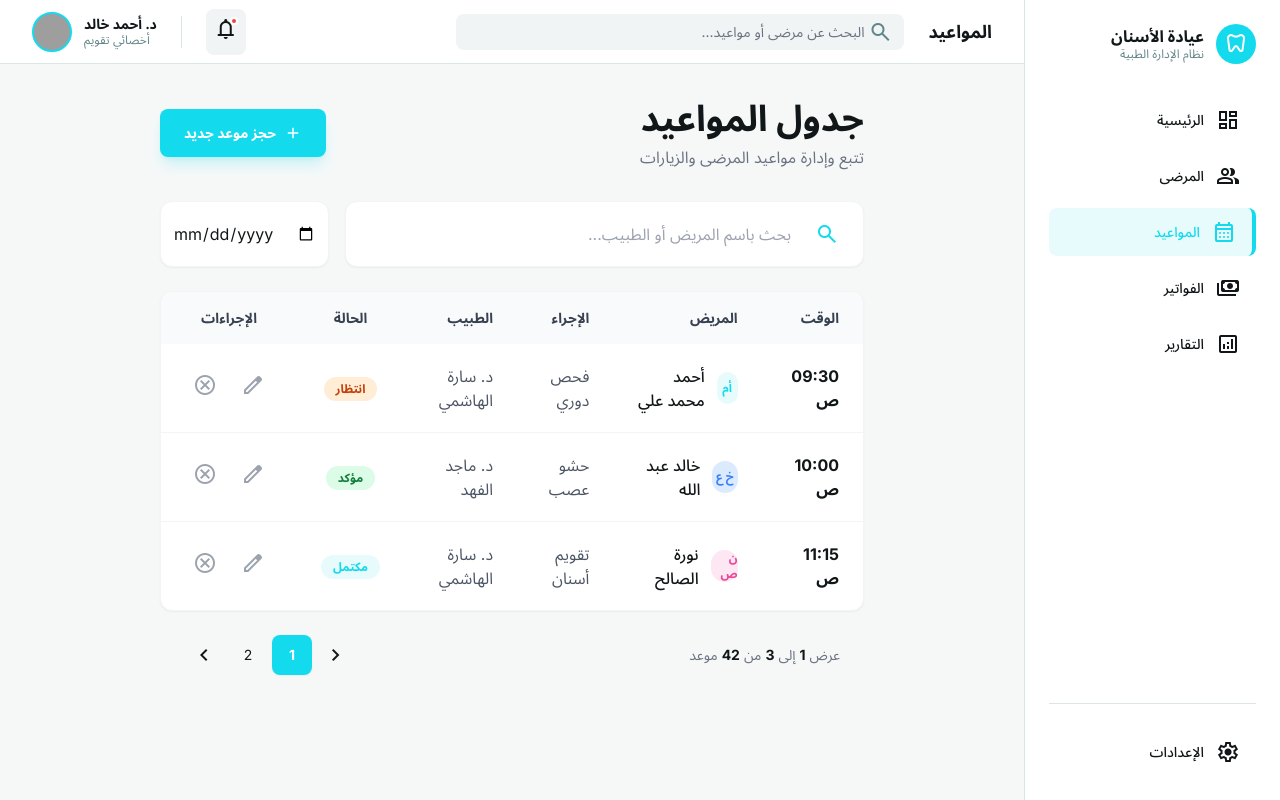
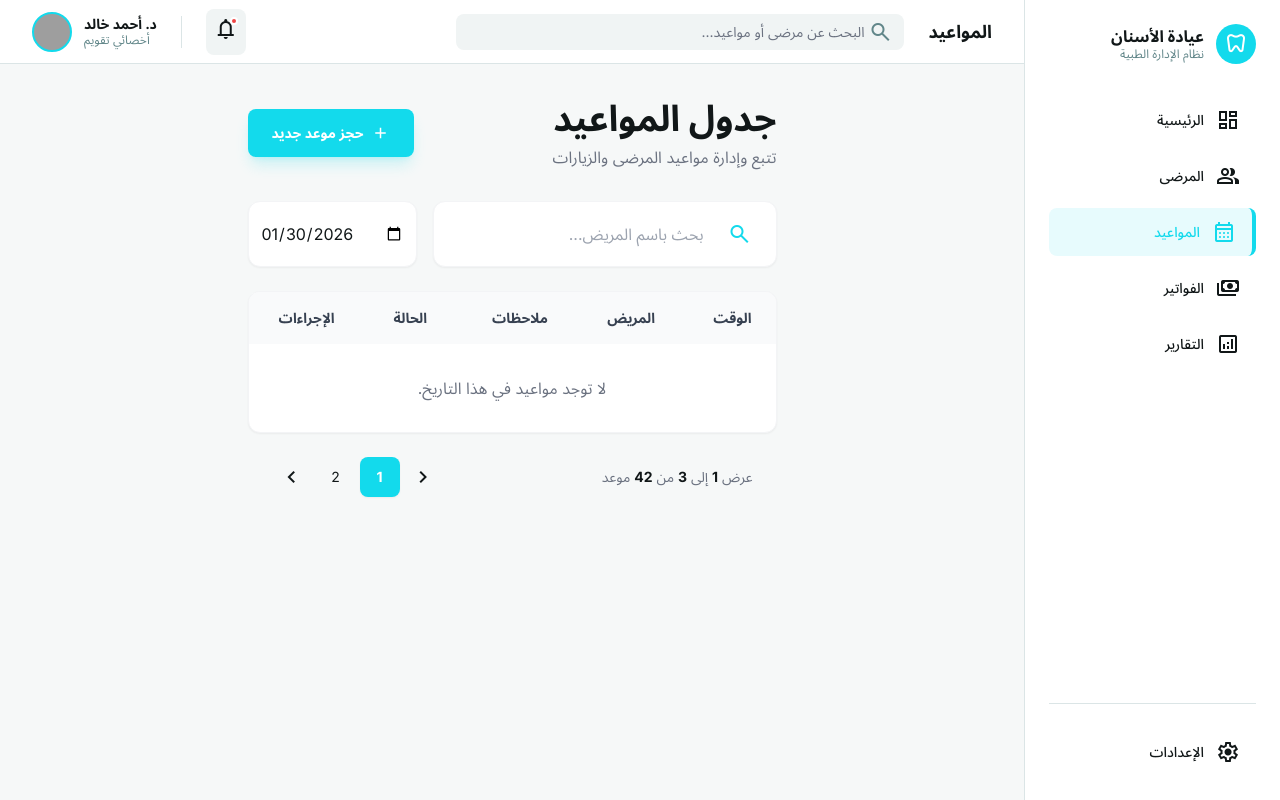
Before and after one commit to Ma7moud-Mansour/Dent-Clinic, a Django app: page /appointments/ in a window 1280 px wide. Run offline with Django 5.2, Linux system fonts and the light colour scheme; data comes from the database, SQL or seed files in the repository; both versions use the stored data as it was after the commit; some libraries are stand-ins or nearby versions; grey boxes are pictures that could not be loaded.

Commit message:
Backend for (Add/List Appointments)

```diff
--- a/myproject/clinic/models.py
+++ b/myproject/clinic/models.py
@@ -35,7 +35,7 @@ class Patient(models.Model):
 class Appointment(models.Model):
     STATUS_CHOICES = (
         ('scheduled', 'Scheduled'),
-        ('done', 'Done'),
+        ('completed', 'Completed'),
         ('cancelled', 'Cancelled'),
     )
 
@@ -51,6 +51,7 @@ class Appointment(models.Model):
         choices=STATUS_CHOICES,
         default='scheduled'
     )
+    notes = models.TextField(blank=True, null=True)
     created_by = models.ForeignKey(
         User,
         on_delete=models.SET_NULL,
--- a/myproject/clinic/urls.py
+++ b/myproject/clinic/urls.py
@@ -9,10 +9,12 @@ urlpatterns = [
     path('patients/<int:id>/edit/', views.edit_patient, name='edit_patient'),
     path('patients/<int:id>/delete/', views.delete_patient, name='delete_patient'),
     path('patients/<int:patient_id>/xray/add/', views.add_xray, name='add_xray'),
+    path('patients/<int:patient_id>/notes/update/', views.update_medical_notes, name='update_medical_notes'),
     path('patients/<int:id>/', views.patient_profile, name='patient_profile'),
     path('visits/', views.visits, name='visits'),
     path('appointments/', views.appointments_list, name='appointments_list'),
     path('appointments/add/', views.add_appointment, name='add_appointment'),
+    path('appointments/<int:id>/status/<str:status>/', views.update_appointment_status, name='update_appointment_status'),
     path('invoices/', views.invoices_list, name='invoices_list'),
     path('invoices/add/', views.add_invoice, name='add_invoice'),
     path('invoices/<int:id>/', views.invoice_detail, name='invoice_detail'),
--- a/myproject/clinic/views.py
+++ b/myproject/clinic/views.py
@@ -118,6 +118,15 @@ def add_xray(request, patient_id):
 
     return redirect('patient_profile', id=patient_id)
 
+def update_medical_notes(request, patient_id):
+    patient = get_object_or_404(Patient, id=patient_id)
+    if request.method == 'POST':
+        notes = request.POST.get('notes')
+        patient.notes = notes
+        patient.save()
+        messages.success(request, 'Medical notes updated successfully.')
+    return redirect('patient_profile', id=patient_id)
+
 def patient_profile(request, id):
     patient = get_object_or_404(Patient, id=id)
     # Get last visit and appointments if models are related correctly
@@ -135,11 +144,85 @@ def patient_profile(request, id):
 def visits(request):
     return render(request, 'clinic/visits.html')
 
+from datetime import date, datetime
+from .models import Patient, Appointment
+
 def appointments_list(request):
-    return render(request, 'clinic/appointments_list.html')
+    selected_date_str = request.GET.get('date')
+    search_query = request.GET.get('q', '')
+
+    if selected_date_str:
+        selected_date = datetime.strptime(selected_date_str, '%Y-%m-%d').date()
+    else:
+        selected_date = date.today()
+
+    appointments = Appointment.objects.filter(date=selected_date).order_by('time')
+
+    if search_query:
+        appointments = appointments.filter(patient__full_name__icontains=search_query)
+
+    return render(request, 'clinic/appointments_list.html', {
+        'appointments': appointments,
+        'selected_date': selected_date,
+        'today': date.today(),
+        'search_query': search_query
+    })
 
 def add_appointment(request):
-    return render(request, 'clinic/add_appointment.html')
+    patients = Patient.objects.all()
+
+    if request.method == 'POST':
+        patient_name_input = request.POST.get('patient_name')
+        date_str = request.POST.get('date')
+        time_str = request.POST.get('time')
+        notes = request.POST.get('notes')
+
+        # Validations
+        if not patient_name_input or not date_str or not time_str:
+            messages.error(request, 'Please fill in all required fields.')
+            return render(request, 'clinic/add_appointment.html', {'patients': patients})
+
+        # Parse patient (Assuming input format "Name - #ID" or just "Name")
+        patient = None
+        if " - #" in patient_name_input:
+            try:
+                p_id = patient_name_input.split(" - #")[-1]
+                patient = Patient.objects.get(id=p_id)
+            except:
+                pass
+
+        if not patient:
+            # Fallback search by exact name
+            patient = Patient.objects.filter(full_name__iexact=patient_name_input).first()
+
+        if not patient:
+            messages.error(request, 'Patient not found. Please select a valid patient.')
+            return render(request, 'clinic/add_appointment.html', {'patients': patients})
+
+        try:
+            Appointment.objects.create(
+                patient=patient,
+                date=date_str,
+                time=time_str,
+                notes=notes,
+                status='scheduled'
+            )
+            messages.success(request, 'Appointment scheduled successfully.')
+            return redirect('appointments_list')
+        except Exception as e:
+            messages.error(request, f'Error scheduling appointment: {e}')
+
+    return render(request, 'clinic/add_appointment.html', {
+        'patients': patients
+    })
+
+def update_appointment_status(request, id, status):
+    appointment = get_object_or_404(Appointment, id=id)
+    if status in ['scheduled', 'completed', 'cancelled']:
+        appointment.status = status
+        appointment.save()
+        messages.success(request, f'Appointment marked as {status}.')
+    return redirect('appointments_list')
 
 def invoices_list(request):
     return render(request, 'clinic/invoices_list.html')
--- a/myproject/templates/clinic/appointments_list.html
+++ b/myproject/templates/clinic/appointments_list.html
@@ -20,21 +20,22 @@
     </div>
 
     <!-- Filters and Search -->
-    <div class="flex flex-col md:flex-row gap-4 mb-6">
+    <form method="GET" action="{% url 'appointments_list' %}" class="flex flex-col md:flex-row gap-4 mb-6">
         <div
             class="flex-1 bg-white dark:bg-[#1a2e30] p-2 rounded-xl shadow-sm border border-gray-100 dark:border-gray-800">
             <label class="flex items-center w-full h-12 px-4 gap-3">
                 <span class="material-symbols-outlined text-primary" style="font-size: 24px;">search</span>
-                <input
+                <input name="q" value="{{ search_query }}"
                     class="form-input flex-1 border-none bg-transparent focus:ring-0 text-[#111718] dark:text-white placeholder:text-gray-400 text-base font-normal leading-normal"
-                    placeholder="بحث باسم المريض أو الطبيب..." value="" />
+                    placeholder="بحث باسم المريض..." />
             </label>
         </div>
         <div class="flex gap-4">
-            <input type="date"
+            <input type="date" name="date" value="{{ selected_date|date:'Y-m-d' }}" onchange="this.form.submit()"
                 class="h-full rounded-xl border-gray-100 dark:border-gray-800 bg-white dark:bg-[#1a2e30] text-[#111718] dark:text-white shadow-sm focus:border-primary focus:ring-0" />
         </div>
-    </div>
+        <button type="submit" class="hidden">Search</button>
+    </form>
 
     <!-- Data Table -->
     <div
@@ -45,110 +46,61 @@
                     <tr class="bg-gray-50 dark:bg-[#1e3436]">
                         <th class="px-6 py-4 text-sm font-bold text-gray-700 dark:text-gray-300">الوقت</th>
                         <th class="px-6 py-4 text-sm font-bold text-gray-700 dark:text-gray-300">المريض</th>
-                        <th class="px-6 py-4 text-sm font-bold text-gray-700 dark:text-gray-300">الإجراء</th>
-                        <th class="px-6 py-4 text-sm font-bold text-gray-700 dark:text-gray-300">الطبيب</th>
+                        <!-- Removed Procedure and Doctor columns as per requirements -->
+                        <th class="px-6 py-4 text-sm font-bold text-gray-700 dark:text-gray-300">ملاحظات</th>
                         <th class="px-6 py-4 text-sm font-bold text-gray-700 dark:text-gray-300 text-center">الحالة</th>
                         <th class="px-6 py-4 text-sm font-bold text-gray-700 dark:text-gray-300 text-center">الإجراءات
                         </th>
                     </tr>
                 </thead>
                 <tbody class="divide-y divide-gray-100 dark:divide-gray-800">
-                    <!-- Example Row 1 -->
+                    {% for appointment in appointments %}
                     <tr class="hover:bg-primary/5 dark:hover:bg-primary/10 transition-colors group">
-                        <td class="px-6 py-5 font-bold text-[#111718] dark:text-white">09:30 ص</td>
+                        <td class="px-6 py-5 font-bold text-[#111718] dark:text-white">{{ appointment.time }}</td>
                         <td class="px-6 py-5">
                             <div class="flex items-center gap-3">
                                 <div
                                     class="size-8 rounded-full bg-primary/10 flex items-center justify-center text-primary font-bold text-xs">
-                                    أم</div>
-                                <span class="text-[#111718] dark:text-white font-medium">أحمد محمد علي</span>
+                                    {{ appointment.patient.full_name|slice:":2" }}</div>
+                                <a href="{% url 'patient_profile' appointment.patient.id %}"
+                                    class="text-[#111718] dark:text-white font-medium hover:text-primary">{{appointment.patient.full_name }}</a>
                             </div>
                         </td>
-                        <td class="px-6 py-5 text-gray-600 dark:text-gray-400">فحص دوري</td>
-                        <td class="px-6 py-5 text-gray-600 dark:text-gray-400">د. سارة الهاشمي</td>
+                        <td class="px-6 py-5 text-gray-600 dark:text-gray-400 text-xs">{{appointment.notes|default:"-"|truncatechars:50 }}</td>
                         <td class="px-6 py-5 text-center">
+                            {% if appointment.status == 'scheduled' %}
                             <span
-                                class="inline-flex items-center justify-center px-3 py-1 rounded-full bg-orange-100 text-orange-700 dark:bg-orange-900/30 dark:text-orange-400 text-xs font-bold">انتظار</span>
+                                class="inline-flex items-center justify-center px-3 py-1 rounded-full bg-orange-100 text-orange-700 dark:bg-orange-900/30 dark:text-orange-400 text-xs font-bold">مجدول</span>
+                            {% elif appointment.status == 'completed' %}
+                            <span
+                                class="inline-flex items-center justify-center px-3 py-1 rounded-full bg-green-100 text-green-700 dark:bg-green-900/30 dark:text-green-400 text-xs font-bold">مكتمل</span>
+                            {% elif appointment.status == 'cancelled' %}
+                            <span
+                                class="inline-flex items-center justify-center px-3 py-1 rounded-full bg-red-100 text-red-700 dark:bg-red-900/30 dark:text-red-400 text-xs font-bold">ملغى</span>
+                            {% endif %}
                         </td>
                         <td class="px-6 py-5">
                             <div class="flex items-center justify-center gap-2">
-                                <button
-                                    class="p-2 text-gray-400 hover:text-primary hover:bg-primary/10 rounded-lg transition-all"
-                                    title="تعديل">
-                                    <span class="material-symbols-outlined">edit</span>
-                                </button>
-                                <button
+                                {% if appointment.status == 'scheduled' %}
+                                <a href="{% url 'update_appointment_status' appointment.id 'completed' %}"
+                                    class="p-2 text-gray-400 hover:text-green-500 hover:bg-green-50 rounded-lg transition-all"
+                                    title="إتمام">
+                                    <span class="material-symbols-outlined">check_circle</span>
+                                </a>
+                                <a href="{% url 'update_appointment_status' appointment.id 'cancelled' %}"
                                     class="p-2 text-gray-400 hover:text-red-500 hover:bg-red-50 rounded-lg transition-all"
                                     title="إلغاء">
                                     <span class="material-symbols-outlined">cancel</span>
-                                </button>
+                                </a>
+                                {% endif %}
                             </div>
                         </td>
                     </tr>
-                    <!-- Example Row 2 -->
-                    <tr class="hover:bg-primary/5 dark:hover:bg-primary/10 transition-colors group">
-                        <td class="px-6 py-5 font-bold text-[#111718] dark:text-white">10:00 ص</td>
-                        <td class="px-6 py-5">
-                            <div class="flex items-center gap-3">
-                                <div
-                                    class="size-8 rounded-full bg-blue-100 dark:bg-blue-900/30 flex items-center justify-center text-blue-500 font-bold text-xs">
-                                    خ ع</div>
-                                <span class="text-[#111718] dark:text-white font-medium">خالد عبد الله</span>
-                            </div>
-                        </td>
-                        <td class="px-6 py-5 text-gray-600 dark:text-gray-400">حشو عصب</td>
-                        <td class="px-6 py-5 text-gray-600 dark:text-gray-400">د. ماجد الفهد</td>
-                        <td class="px-6 py-5 text-center">
-                            <span
-                                class="inline-flex items-center justify-center px-3 py-1 rounded-full bg-green-100 text-green-700 dark:bg-green-900/30 dark:text-green-400 text-xs font-bold">مؤكد</span>
-                        </td>
-                        <td class="px-6 py-5">
-                            <div class="flex items-center justify-center gap-2">
-                                <button
-                                    class="p-2 text-gray-400 hover:text-primary hover:bg-primary/10 rounded-lg transition-all"
-                                    title="تعديل">
-                                    <span class="material-symbols-outlined">edit</span>
-                                </button>
-                                <button
-                                    class="p-2 text-gray-400 hover:text-red-500 hover:bg-red-50 rounded-lg transition-all"
-                                    title="إلغاء">
-                                    <span class="material-symbols-outlined">cancel</span>
-                                </button>
-                            </div>
-                        </td>
+                    {% empty %}
+                    <tr>
+                        <td colspan="5" class="p-8 text-center text-gray-500">لا توجد مواعيد في هذا التاريخ.</td>
                     </tr>
-                    <!-- Example Row 3 -->
-                    <tr class="hover:bg-primary/5 dark:hover:bg-primary/10 transition-colors group">
-                        <td class="px-6 py-5 font-bold text-[#111718] dark:text-white">11:15 ص</td>
-                        <td class="px-6 py-5">
-                            <div class="flex items-center gap-3">
-                                <div
-                                    class="size-8 rounded-full bg-pink-100 dark:bg-pink-900/30 flex items-center justify-center text-pink-500 font-bold text-xs">
-                                    ن ص</div>
-                                <span class="text-[#111718] dark:text-white font-medium">نورة الصالح</span>
-                            </div>
-                        </td>
-                        <td class="px-6 py-5 text-gray-600 dark:text-gray-400">تقويم أسنان</td>
-                        <td class="px-6 py-5 text-gray-600 dark:text-gray-400">د. سارة الهاشمي</td>
-                        <td class="px-6 py-5 text-center">
-                            <span
-                                class="inline-flex items-center justify-center px-3 py-1 rounded-full bg-primary/10 text-primary dark:bg-primary/20 text-xs font-bold">مكتمل</span>
-                        </td>
-                        <td class="px-6 py-5">
-                            <div class="flex items-center justify-center gap-2">
-                                <button
-                                    class="p-2 text-gray-400 hover:text-primary hover:bg-primary/10 rounded-lg transition-all"
-                                    title="تعديل">
-                                    <span class="material-symbols-outlined">edit</span>
-                                </button>
-                                <button
-                                    class="p-2 text-gray-400 hover:text-red-500 hover:bg-red-50 rounded-lg transition-all"
-                                    title="إلغاء">
-                                    <span class="material-symbols-outlined">cancel</span>
-                                </button>
-                            </div>
-                        </td>
-                    </tr>
+                    {% endfor %}
                 </tbody>
             </table>
         </div>
```
Also changed, not shown: myproject/templates/clinic/add_appointment.html (+29 -46 lines), myproject/templates/clinic/patient_profile.html (+27 -11 lines), myproject/clinic/migrations/0003_appointment_notes_alter_appointment_status.py (added), myproject/db.sqlite3.
